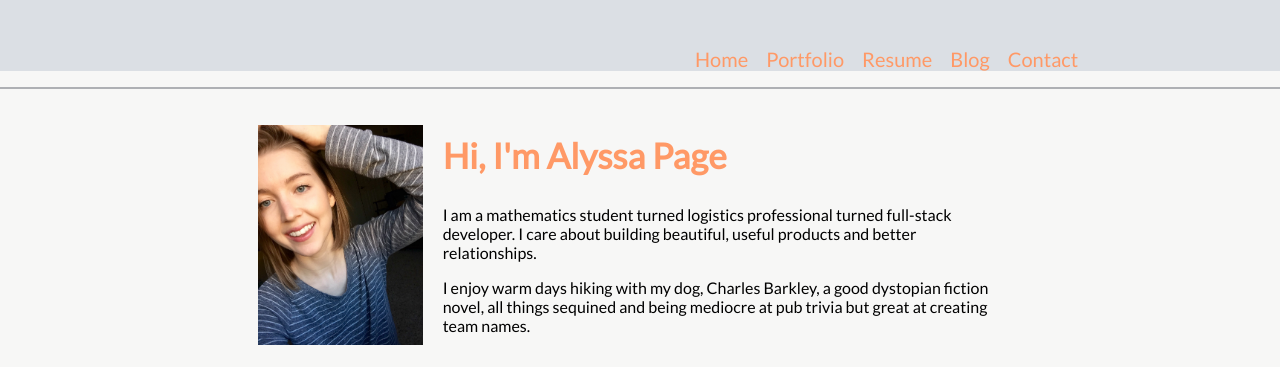
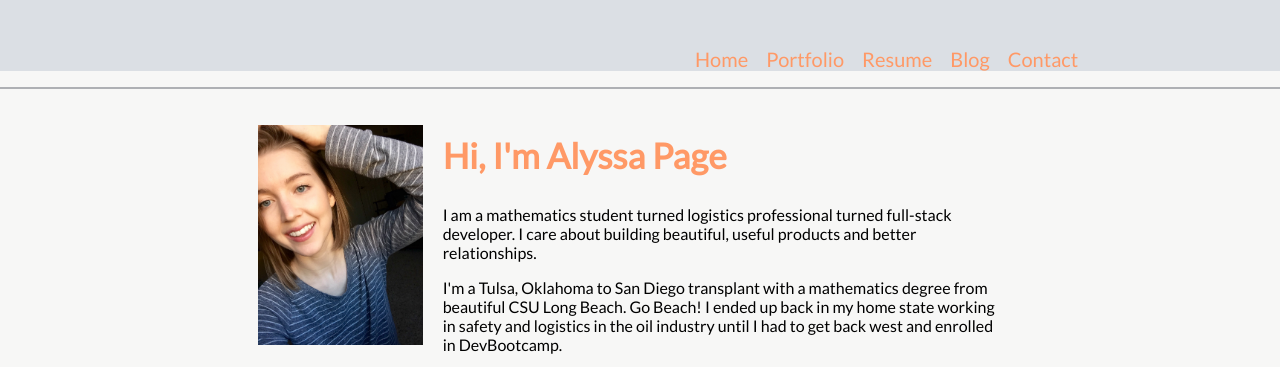
Before and after one commit to ajpage/ajpage.github.io, a plain HTML site: page index.html in a window 1280 px wide. Shown: the part 157-524 px from the top of the page. Drawn offline with Linux system fonts and the light colour scheme.

Commit message:
Add to about me

```diff
--- a/index.html
+++ b/index.html
@@ -32,6 +32,7 @@
 	<section>
 	<h1>Hi, I'm Alyssa Page</h1>
 	<p>I am a mathematics student turned logistics professional turned full-stack developer. I care about building beautiful, useful products and better relationships. </p>
+	<p>I'm a Tulsa, Oklahoma to San Diego transplant with a mathematics degree from beautiful CSU Long Beach. Go Beach! I ended up back in my home state working in safety and logistics in the oil industry until I had to get back west and enrolled in DevBootcamp.</p>
 	<p>I enjoy warm days hiking with my dog, Charles Barkley, a good dystopian fiction novel, all things sequined and being mediocre at pub trivia but great at creating team names.</p>
 	</section>
 </main>
```
